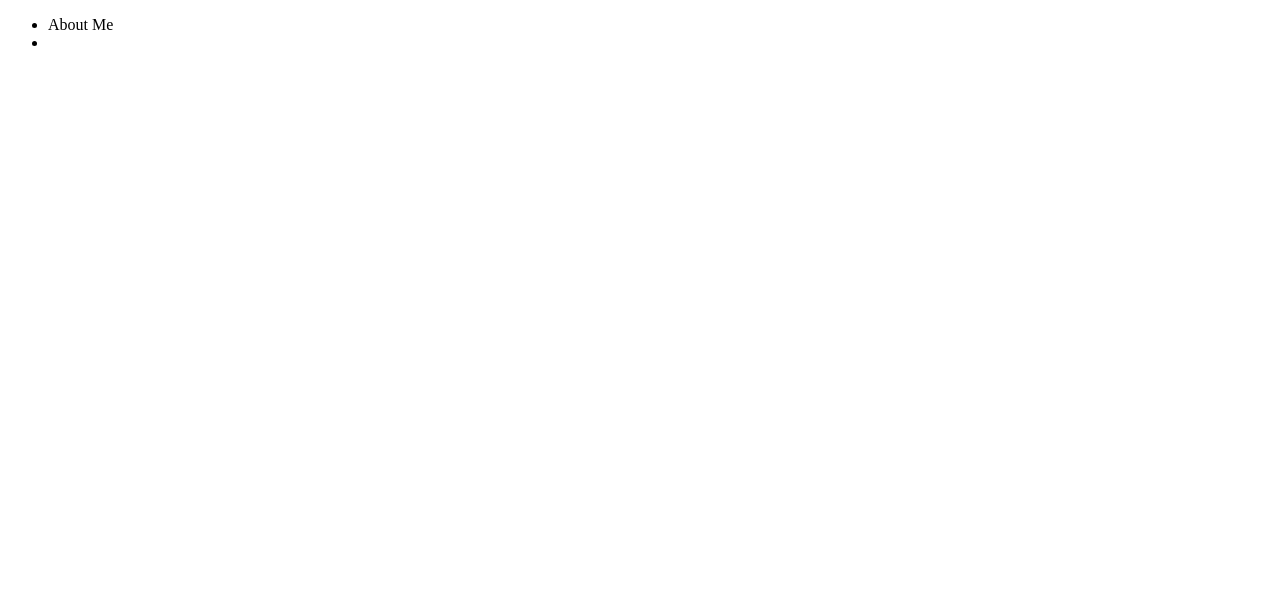
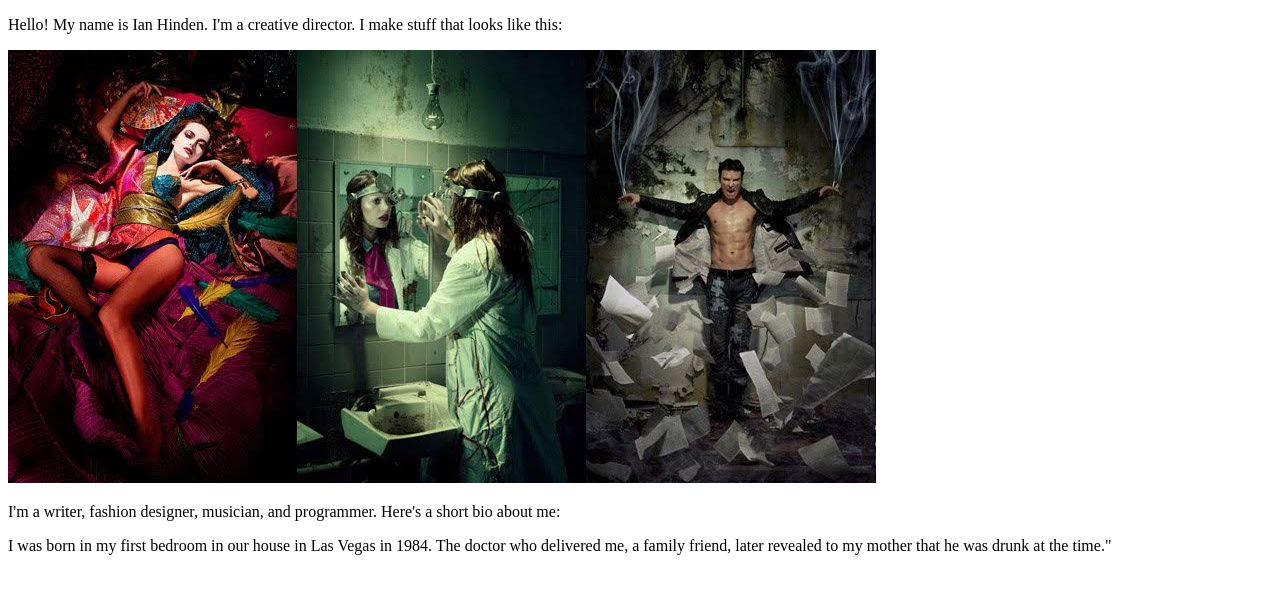
Before and after one commit to IanHinden/IanHinden, a plain HTML site: page index.html in a window 1280 px wide. Drawn offline with Linux system fonts and the light colour scheme.

Commit message:
Added Image and Some Text

```diff
--- a/index.html
+++ b/index.html
@@ -4,12 +4,12 @@
 
 </header>
 <body>
-	<div id="navbar">
-		<ul>
-			<li>About Me</li>
-			<li>
+<p>Hello! My name is Ian Hinden. I'm a creative director. I make stuff that looks like this:</p>
 
-		</ul>
-	</div>
+<img src="images/GarbAge.jpg">
+
+<p>I'm a writer, fashion designer, musician, and programmer. Here's a short bio about me:</p>
+
+<p>I was born in my first bedroom in our house in Las Vegas in 1984. The doctor who delivered me, a family friend, later revealed to my mother that he was drunk at the time."</p>
 </body>
 </html>
```
Also changed, not shown: images/GarbAge.jpg (added).
